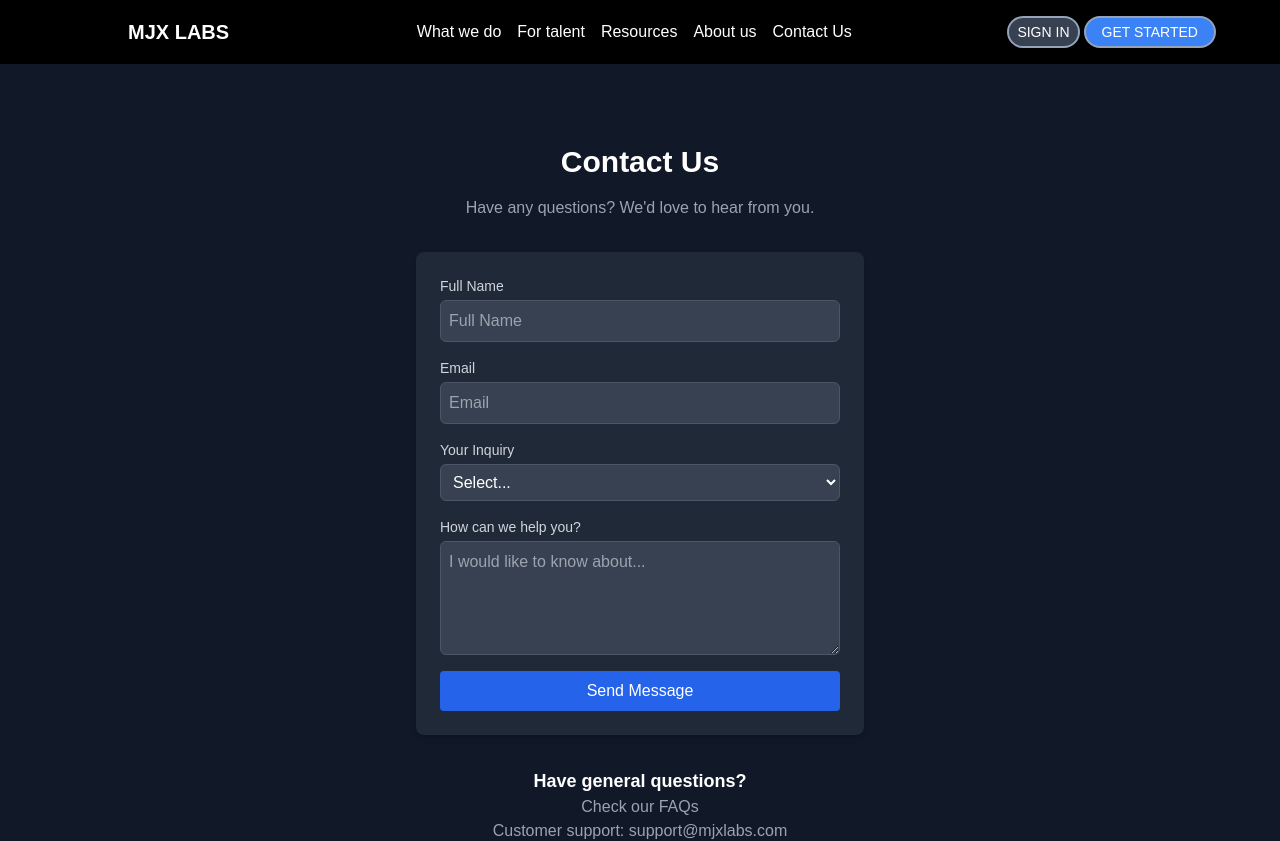
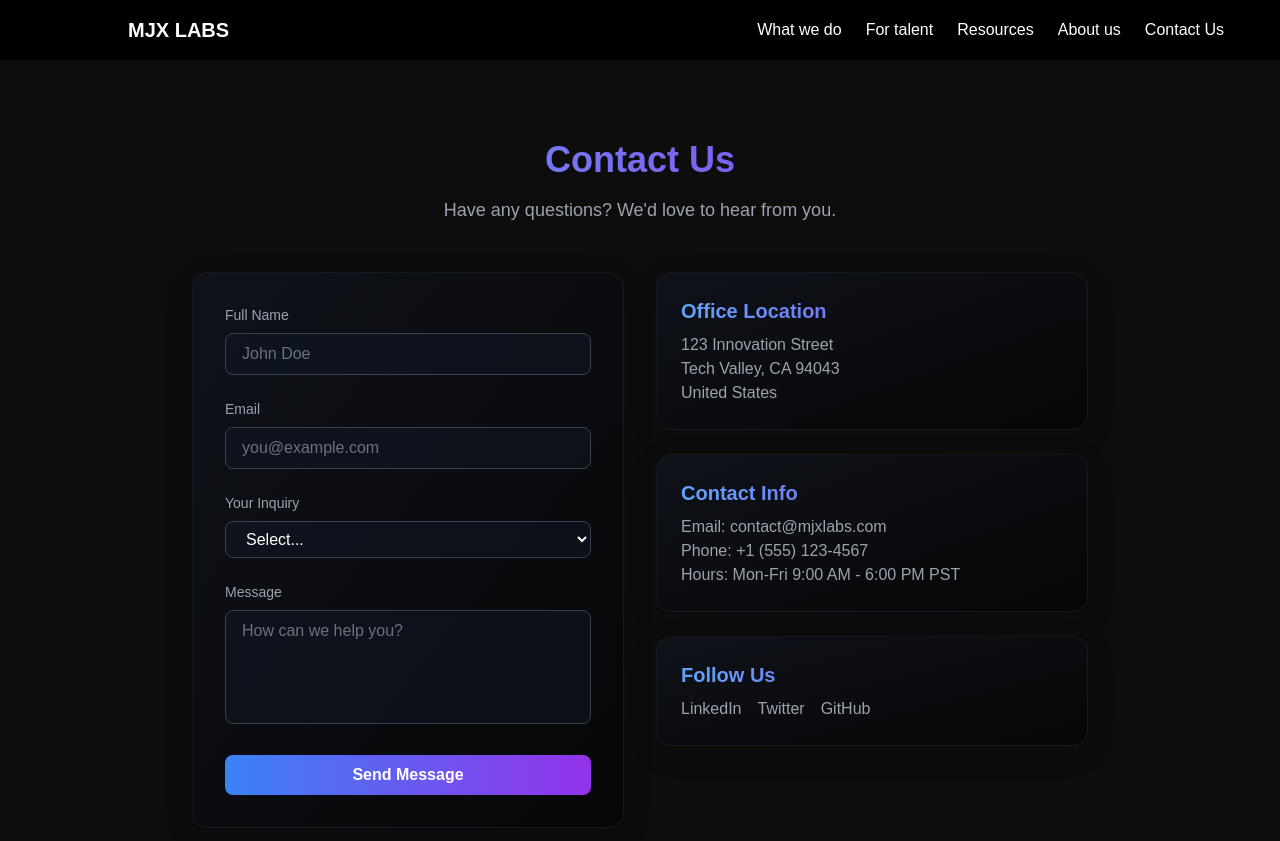
Before and after one commit to Harshal-behare/mjxlabs, a Next.js app: page /contact in a window 1280 px wide. Shown: the top 841 px of the page. Built offline with nearby package versions, Linux system fonts and the light colour scheme.

Commit message:
added some css

```diff
--- a/src/app/components/Footer.js
+++ b/src/app/components/Footer.js
@@ -27,7 +27,7 @@ const Footer = () => {
           <ul className="mt-2">
             <li><Link href="/about" className="hover:underline">About Us</Link></li>
             <li><Link href="#" className="hover:underline">Careers</Link></li>
-            <li><Link href="#" className="hover:underline">Blog</Link></li>
+            <li><Link href="/blog" className="hover:underline">Blog</Link></li>
             <li><Link href="/contact" className="hover:underline">Contact</Link></li>
           </ul>
         </div>
--- a/src/app/components/Header.js
+++ b/src/app/components/Header.js
@@ -6,8 +6,7 @@ export default function Header() {
   return (
     <header className="flex justify-between items-center p-4 bg-black text-white">
       <Link href="/" className="text-xl font-bold px-20 ml-8">MJX LABS</Link>
-      <nav className="flex space-x-4">
-
+      <nav className="flex space-x-4 gap-2 mr-10">
         <div className="relative group">
           <button className="hover:underline">What we do</button>
           <div className="absolute left-0 mt-2 w-48 bg-gray-800 text-white rounded shadow-lg opacity-0 group-hover:opacity-100 transition-opacity duration-300">
@@ -58,9 +57,7 @@ export default function Header() {
               <li className="px-4 py-2 hover:bg-gray-700">
                 <Link href="/more-resources">More Resources</Link>
               </li>
-              <li className="px-4 py-2 hover:bg-gray-700">
-                <Link href="/contact">Contact Us</Link>
-              </li>
+
             </ul>
           </div>
         </div>
@@ -68,15 +65,15 @@ export default function Header() {
         <Link href="/about" className="hover:underline">About us</Link>
         <Link href="/contact" className="hover:underline">Contact Us</Link>
       </nav>
-      <div className="relative px-12 flex justify-between items-center gap-1">
-      <button className="bg-gray-700 text-sm px-2 py-1 rounded-3xl hover:bg-gray-600 border-slate-400 border-2">
+      {/* <div className="relative px-12 flex justify-between items-center gap-1">
+      <Link href="/login" className="bg-gray-700 text-sm px-2 py-1 rounded-3xl hover:bg-gray-600 border-slate-400 border-2">
           SIGN IN
-        </button>
+        </Link>
         <Link href="/get-started" className="bg-blue-500 text-white text-sm px-4 py-1 rounded-3xl border-slate-400 hover:bg-blue-600 border-2">
           GET STARTED
         </Link>
 
-      </div>
+      </div> */}
     </header>
   );
 }
--- a/src/app/contact/page.js
+++ b/src/app/contact/page.js
@@ -2,61 +2,105 @@
 
 import React from "react";
 
-
 const ContactUs = () => {
   return (
-    <div className="bg-gray-900 text-white min-h-screen flex flex-col">
+    <div className="min-h-screen bg-black bg-opacity-95 text-white py-20 px-5">
+      <div className="max-w-4xl mx-auto">
+        {/* Header Section */}
+        <div className="text-center mb-12">
+          <h1 className="text-4xl font-bold bg-gradient-to-r from-blue-400 to-purple-600 bg-clip-text text-transparent">
+            Contact Us
+          </h1>
+          <p className="mt-4 text-gray-400 text-lg">
+            Have any questions? We'd love to hear from you.
+          </p>
+        </div>
 
-      <div className="flex flex-col items-center justify-center py-20 px-5">
-        <h1 className="text-3xl font-bold">Contact Us</h1>
-        <p className="mt-4 text-gray-400">Have any questions? We'd love to hear from you.</p>
-
-        <form className="bg-gray-800 p-6 rounded-lg shadow-md w-full max-w-md mt-8">
-          <div className="mb-4">
-            <label className="block text-sm font-medium text-gray-300">Full Name</label>
+        <div className="grid md:grid-cols-2 gap-8">
+          {/* Contact Form */}
+          <div className="bg-gradient-to-br from-gray-900/50 to-black/50 backdrop-blur-lg p-8 rounded-2xl border border-gray-800/50 shadow-[0_8px_30px_rgb(0,0,0,0.12)]">
+            <form className="space-y-6">
+              <div>
+                <label className="block text-gray-400 text-sm mb-2">Full Name</label>
                 <input
                   type="text"
-              placeholder="Full Name"
-              className="mt-1 block w-full border border-gray-600 rounded-md p-2 bg-gray-700 text-white"
+                  placeholder="John Doe"
+                  className="w-full px-4 py-2 rounded-lg bg-gray-900/50 border border-gray-700 text-white placeholder-gray-500 focus:outline-none focus:border-blue-500 transition-colors"
                 />
               </div>
-          <div className="mb-4">
-            <label className="block text-sm font-medium text-gray-300">Email</label>
+
+              <div>
+                <label className="block text-gray-400 text-sm mb-2">Email</label>
                 <input
                   type="email"
-              placeholder="Email"
-              className="mt-1 block w-full border border-gray-600 rounded-md p-2 bg-gray-700 text-white"
+                  placeholder="you@example.com"
+                  className="w-full px-4 py-2 rounded-lg bg-gray-900/50 border border-gray-700 text-white placeholder-gray-500 focus:outline-none focus:border-blue-500 transition-colors"
                 />
               </div>
-          <div className="mb-4">
-            <label className="block text-sm font-medium text-gray-300">Your Inquiry</label>
-            <select className="mt-1 block w-full border border-gray-600 rounded-md p-2 bg-gray-700 text-white">
-              <option>Select...</option>
-              <option>General Inquiry</option>
-              <option>Support</option>
-              <option>Partnership</option>
+
+              <div>
+                <label className="block text-gray-400 text-sm mb-2">Your Inquiry</label>
+                <select className="w-full px-4 py-2 rounded-lg bg-gray-900/50 border border-gray-700 text-white focus:outline-none focus:border-blue-500 transition-colors">
+                  <option value="" className="bg-gray-900">Select...</option>
+                  <option value="general" className="bg-gray-900">General Inquiry</option>
+                  <option value="support" className="bg-gray-900">Technical Support</option>
+                  <option value="partnership" className="bg-gray-900">Partnership</option>
+                  <option value="other" className="bg-gray-900">Other</option>
                 </select>
               </div>
-          <div className="mb-4">
-            <label className="block text-sm font-medium text-gray-300">How can we help you?</label>
+
+              <div>
+                <label className="block text-gray-400 text-sm mb-2">Message</label>
                 <textarea
-              placeholder="I would like to know about..."
-              className="mt-1 block w-full border border-gray-600 rounded-md p-2 bg-gray-700 text-white"
                   rows="4"
-            />
+                  placeholder="How can we help you?"
+                  className="w-full px-4 py-2 rounded-lg bg-gray-900/50 border border-gray-700 text-white placeholder-gray-500 focus:outline-none focus:border-blue-500 transition-colors resize-none"
+                ></textarea>
               </div>
-          <button className="w-full bg-blue-600 text-white py-2 rounded hover:bg-blue-700">
+
+              <button className="w-full py-2 px-4 rounded-lg bg-gradient-to-r from-blue-500 to-purple-600 text-white font-semibold hover:from-blue-600 hover:to-purple-700 transition-all duration-300">
                 Send Message
               </button>
             </form>
+          </div>
 
-        <div className="mt-8 text-center">
-          <h2 className="text-lg font-bold">Have general questions?</h2>
-          <p className="text-gray-400">Check our FAQs</p>
-          <p className="text-gray-400">Customer support: support@mjxlabs.com</p>
+          {/* Contact Information */}
+          <div className="space-y-6">
+            <div className="bg-gradient-to-br from-gray-900/50 to-black/50 backdrop-blur-lg p-6 rounded-2xl border border-gray-800/50 shadow-[0_8px_30px_rgb(0,0,0,0.12)] hover:border-blue-500/30 transition-all duration-300">
+              <h3 className="text-xl font-semibold bg-gradient-to-r from-blue-400 to-purple-600 bg-clip-text text-transparent">
+                Office Location
+              </h3>
+              <p className="mt-2 text-gray-400">
+                123 Innovation Street<br />
+                Tech Valley, CA 94043<br />
+                United States
+              </p>
+            </div>
+
+            <div className="bg-gradient-to-br from-gray-900/50 to-black/50 backdrop-blur-lg p-6 rounded-2xl border border-gray-800/50 shadow-[0_8px_30px_rgb(0,0,0,0.12)] hover:border-purple-500/30 transition-all duration-300">
+              <h3 className="text-xl font-semibold bg-gradient-to-r from-blue-400 to-purple-600 bg-clip-text text-transparent">
+                Contact Info
+              </h3>
+              <p className="mt-2 text-gray-400">
+                Email: contact@mjxlabs.com<br />
+                Phone: +1 (555) 123-4567<br />
+                Hours: Mon-Fri 9:00 AM - 6:00 PM PST
+              </p>
+            </div>
+
+            <div className="bg-gradient-to-br from-gray-900/50 to-black/50 backdrop-blur-lg p-6 rounded-2xl border border-gray-800/50 shadow-[0_8px_30px_rgb(0,0,0,0.12)] hover:border-indigo-500/30 transition-all duration-300">
+              <h3 className="text-xl font-semibold bg-gradient-to-r from-blue-400 to-purple-600 bg-clip-text text-transparent">
+                Follow Us
+              </h3>
+              <div className="mt-2 space-x-4">
+                <a href="#" className="text-gray-400 hover:text-white transition-colors">LinkedIn</a>
+                <a href="#" className="text-gray-400 hover:text-white transition-colors">Twitter</a>
+                <a href="#" className="text-gray-400 hover:text-white transition-colors">GitHub</a>
               </div>
             </div>
-
+          </div>
+        </div>
+      </div>
     </div>
   );
 };
--- /dev/null
+++ b/src/app/login/page.js
@@ -0,0 +1,85 @@
+"use client";
+
+import React from 'react';
+import Link from 'next/link';
+
+export default function Login() {
+  return (
+    <div className="min-h-screen flex items-center justify-center bg-black bg-opacity-95">
+      <div className="w-full max-w-md p-8 rounded-2xl bg-gradient-to-br from-gray-900/50 to-black/50 backdrop-blur-lg border border-gray-800/50 shadow-[0_8px_30px_rgb(0,0,0,0.12)]">
+        {/* Logo */}
+        <div className="flex justify-center mb-8">
+          <Link href="/" className="text-3xl font-bold bg-gradient-to-r from-blue-400 to-purple-600 bg-clip-text text-transparent">
+            MJX LABS
+          </Link>
+        </div>
+
+        <h2 className="text-2xl font-bold text-white mb-6">Sign in to MJX LABS</h2>
+
+        {/* Email Input */}
+        <div className="mb-4">
+          <label className="block text-gray-400 text-sm mb-2">Email</label>
+          <input
+            type="email"
+            placeholder="name@work-email.com"
+            className="w-full px-4 py-2 rounded-lg bg-gray-900/50 border border-gray-700 text-white placeholder-gray-500 focus:outline-none focus:border-blue-500 transition-colors"
+          />
+        </div>
+
+        {/* Password Input */}
+        <div className="mb-6">
+          <label className="block text-gray-400 text-sm mb-2">Password</label>
+          <input
+            type="password"
+            placeholder="Enter your password"
+            className="w-full px-4 py-2 rounded-lg bg-gray-900/50 border border-gray-700 text-white placeholder-gray-500 focus:outline-none focus:border-blue-500 transition-colors"
+          />
+        </div>
+
+        {/* Login Button */}
+        <button className="w-full py-2 px-4 rounded-lg bg-gradient-to-r from-blue-500 to-purple-600 text-white font-semibold hover:from-blue-600 hover:to-purple-700 transition-all duration-300 mb-4">
+          LOG IN
+        </button>
+
+        {/* Divider */}
+        <div className="flex items-center my-4">
+          <div className="flex-1 border-t border-gray-800"></div>
+          <span className="px-4 text-gray-500">OR</span>
+          <div className="flex-1 border-t border-gray-800"></div>
+        </div>
+
+        {/* OAuth Buttons */}
+        <div className="space-y-3">
+          <button className="w-full py-2 px-4 rounded-lg border border-gray-700 text-gray-300 font-medium flex items-center justify-center hover:bg-gray-800/50 transition-colors">
+            <svg className="w-5 h-5 mr-2" viewBox="0 0 24 24">
+              <path fill="currentColor" d="M12.545,10.239v3.821h5.445c-0.712,2.315-2.647,3.972-5.445,3.972c-3.332,0-6.033-2.701-6.033-6.032s2.701-6.032,6.033-6.032c1.498,0,2.866,0.549,3.921,1.453l2.814-2.814C17.503,2.988,15.139,2,12.545,2C7.021,2,2.543,6.477,2.543,12s4.478,10,10.002,10c8.396,0,10.249-7.85,9.426-11.748L12.545,10.239z"/>
+            </svg>
+            Sign in with Google
+          </button>
+
+          <button className="w-full py-2 px-4 rounded-lg border border-gray-700 text-gray-300 font-medium flex items-center justify-center hover:bg-gray-800/50 transition-colors">
+            <svg className="w-5 h-5 mr-2" viewBox="0 0 24 24">
+              <path fill="currentColor" d="M12 0c-6.626 0-12 5.373-12 12 0 5.302 3.438 9.8 8.207 11.387.599.111.793-.261.793-.577v-2.234c-3.338.726-4.033-1.416-4.033-1.416-.546-1.387-1.333-1.756-1.333-1.756-1.089-.745.083-.729.083-.729 1.205.084 1.839 1.237 1.839 1.237 1.07 1.834 2.807 1.304 3.492.997.107-.775.418-1.305.762-1.604-2.665-.305-5.467-1.334-5.467-5.931 0-1.311.469-2.381 1.236-3.221-.124-.303-.535-1.524.117-3.176 0 0 1.008-.322 3.301 1.23.957-.266 1.983-.399 3.003-.404 1.02.005 2.047.138 3.006.404 2.291-1.552 3.297-1.23 3.297-1.23.653 1.653.242 2.874.118 3.176.77.84 1.235 1.911 1.235 3.221 0 4.609-2.807 5.624-5.479 5.921.43.372.823 1.102.823 2.222v3.293c0 .319.192.694.801.576 4.765-1.589 8.199-6.086 8.199-11.386 0-6.627-5.373-12-12-12z"/>
+            </svg>
+            Sign in with GitHub
+          </button>
+        </div>
+
+        {/* Sign Up Link */}
+        <div className="mt-6 text-center text-gray-500">
+          Don't have an account? {' '}
+          <Link href="/signup" className="text-blue-500 hover:text-blue-400 transition-colors">
+            Sign up
+          </Link>
+        </div>
+
+        {/* Footer Links */}
+        <div className="mt-8 flex justify-center space-x-4 text-sm text-gray-500">
+          <Link href="/terms" className="hover:text-gray-400 transition-colors">Terms of Use</Link>
+          <span>·</span>
+          <Link href="/privacy" className="hover:text-gray-400 transition-colors">Privacy policy</Link>
+        </div>
+      </div>
+    </div>
+  );
+}
```
Lines whose indentation alone changed are shown as unchanged.
